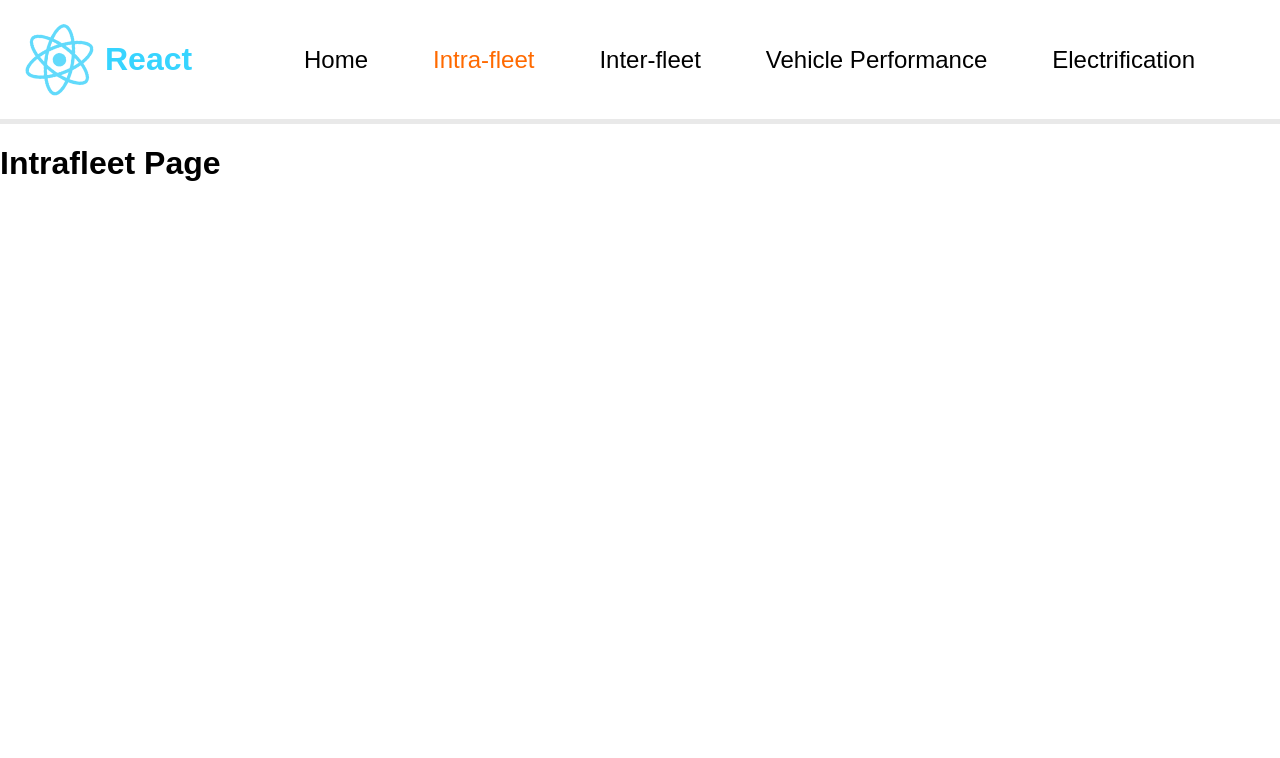
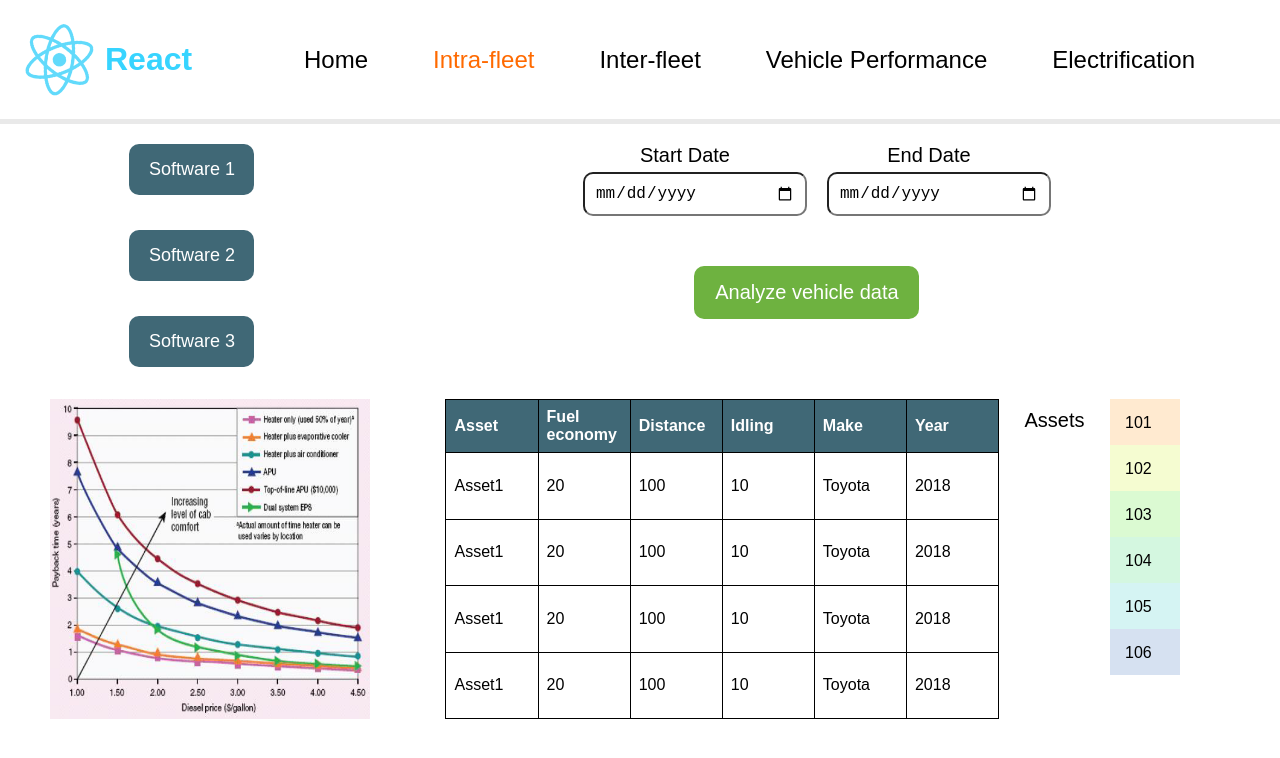
Before and after one commit to Radwanbaba13/VRTTA-UI-Task, a React (Create React App) app in the folder ui-task/: page /intrafleet in a window 1280 px wide. Shown: the top 758 px of the page. Built offline with nearby package versions, Linux system fonts and the light colour scheme.

Commit message:
Added Intrafleet page

```diff
--- /dev/null
+++ b/ui-task/src/Pages/IntrafleetPage.css
@@ -0,0 +1,116 @@
+.intrafleet-container1 {
+  display: flex;
+  justify-content: space-between;
+  margin-left: 50px;
+  height: 275px;
+}
+
+.intrafleet-container2 {
+  display: flex;
+  justify-content: space-between;
+  margin-left: 50px;
+  height: 40vh;
+}
+
+.buttons-container {
+  display: flex;
+  flex-direction: column;
+  align-items: center;
+  width: 30%;
+  height: 100%;
+}
+
+table {
+  border-collapse: collapse;
+  width: 100%;
+}
+
+th, td {
+  border: 1px solid black;
+  padding: 8px;
+  text-align: left;
+}
+
+.api-button{
+  margin-top: 20px;
+  border-radius: 10px;
+  padding: 15px;
+  box-sizing: border-box;
+  font-size: 18px;
+  width: 125px;
+  display: block;
+  background-color: #406876;
+  color: #fff;
+  border: none;
+  cursor: pointer;
+  transition: background-color 0.5s;
+}
+
+.api-buttons:hover {
+  background-color: #253c44;
+}
+
+.date-form{
+  text-align: center;
+  justify-content: center;
+  width: 100%;
+}
+
+.date-fields{
+  display: flex;
+  justify-content: center;
+  margin-top: 20px;
+}
+
+.date-label{
+  font-size: 20px;
+}
+.button-center{
+  display: flex;
+  justify-content: center;
+}
+
+.analyze-data-button{
+  align-items: center;
+  border-radius: 10px;
+  padding: 15px;
+  font-size: 20px;
+  width: 225px;
+  display: block;
+  background-color: #6eb240;
+  color: #fff;
+  border: none;
+  cursor: pointer;
+  transition: background-color 0.5s;
+}
+
+.date-input {
+  display: block;
+  border-radius: 10px;
+  margin-top: 5px;
+  margin-left: 20px;
+  padding: 10px;
+  width: 200px;
+
+  font-size: 16px;
+}
+.statistics-image {
+  width: 25vw;
+}
+
+table{
+  width: 45%;
+  margin-left: 50px;
+}
+th{
+  background-color: #406876;
+  color: #fff;
+  text-align: left;
+  width: 16.67%;
+}
+
+.asset-title{
+  text-align: right;
+  font-size: 20px;
+  margin-top: 10px;
+}
--- a/ui-task/src/Pages/IntrafleetPage.jsx
+++ b/ui-task/src/Pages/IntrafleetPage.jsx
@@ -1,11 +1,163 @@
-import React from "react";
+import React, { useState } from "react";
 import Navbar from "../Components/Navbar/Navbar";
+import statistics from "../Static/statistics.png";
+import "./IntrafleetPage.css";
 
 const IntrafleetPage = () => {
+  const [showData, setShowData] = useState({
+    id: 1,
+    asset: "Asset1",
+    economy: 20,
+    distance: 100,
+    idling: 10,
+    make: "Toyota",
+    year: 2018,
+  });
+
+  const colorMap = [
+    { number: "101", color: "ffead0" },
+    { number: "102", color: "f5fcd1" },
+    { number: "103", color: "dbfad2" },
+    { number: "104", color: "d4f7e0" },
+    { number: "105", color: "d5f4f3" },
+    { number: "106", color: "d6e1f1" },
+  ];
+
+  const fetchData = (buttonNumber) => {
+    const sampleData = [
+      {
+        id: 1,
+        asset: "Asset1",
+        economy: 20,
+        distance: 100,
+        idling: 10,
+        make: "Toyota",
+        year: 2018,
+      },
+      {
+        id: 2,
+        asset: "Asset2",
+        economy: 22,
+        distance: 120,
+        idling: 12,
+        make: "Honda",
+        year: 2019,
+      },
+      {
+        id: 3,
+        asset: "Asset3",
+        economy: 19,
+        distance: 110,
+        idling: 8,
+        make: "Ford",
+        year: 2020,
+      },
+    ];
+
+    setShowData(sampleData[buttonNumber - 1]);
+  };
+
   return (
     <div>
       <Navbar />
-      <h1>Intrafleet Page</h1>
+      <div className="intrafleet-container1">
+        <div className="buttons-container">
+          <button className="api-button" onClick={() => fetchData(1)}>
+            Software 1
+          </button>
+          <button className="api-button" onClick={() => fetchData(2)}>
+            Software 2
+          </button>
+          <button className="api-button" onClick={() => fetchData(3)}>
+            Software 3
+          </button>
+        </div>
+        <div className="date-form">
+          <div className="date-fields">
+            <div>
+              <label className="date-label">Start Date</label>
+              <input className="date-input" type="date" />
+            </div>{" "}
+            <div>
+              <label className="date-label">End Date</label>
+              <input className="date-input" type="date" />
+            </div>
+          </div>
+          <div className="button-center">
+            <button className="analyze-data-button">
+              Analyze vehicle data
+            </button>
+          </div>
+        </div>
+      </div>
+      <div className="intrafleet-container2">
+        <img src={statistics} alt="statistics" className="statistics-image" />
+        {showData && (
+          <table>
+            <thead>
+              <tr>
+                <th>Asset</th>
+                <th>Fuel economy</th>
+                <th>Distance</th>
+                <th>Idling</th>
+                <th>Make</th>
+                <th>Year</th>
+              </tr>
+            </thead>
+            <tbody>
+              <tr>
+                <td>{showData.asset}</td>
+                <td>{showData.economy}</td>
+                <td>{showData.distance}</td>
+                <td>{showData.idling}</td>
+                <td>{showData.make}</td>
+                <td>{showData.year}</td>
+              </tr>
+              <tr>
+                <td>{showData.asset}</td>
+                <td>{showData.economy}</td>
+                <td>{showData.distance}</td>
+                <td>{showData.idling}</td>
+                <td>{showData.make}</td>
+                <td>{showData.year}</td>
+              </tr>
+              <tr>
+                <td>{showData.asset}</td>
+                <td>{showData.economy}</td>
+                <td>{showData.distance}</td>
+                <td>{showData.idling}</td>
+                <td>{showData.make}</td>
+                <td>{showData.year}</td>
+              </tr>
+              <tr>
+                <td>{showData.asset}</td>
+                <td>{showData.economy}</td>
+                <td>{showData.distance}</td>
+                <td>{showData.idling}</td>
+                <td>{showData.make}</td>
+                <td>{showData.year}</td>
+              </tr>
+            </tbody>
+          </table>
+        )}
+        <div className="asset-title">Assets</div>
+        <div className="assets">
+          {colorMap.map((item, index) => (
+            <div
+              key={index}
+              style={{
+                backgroundColor: `#${item.color}`,
+                padding: "15px",
+                height: "5%",
+                width: "40px",
+                marginRight: "100px",
+              }}
+            >
+              {item.number}
+            </div>
+          ))}
+        </div>
+      </div>
     </div>
   );
 };
```
Also changed, not shown: ui-task/src/Static/statistics.png (added).
